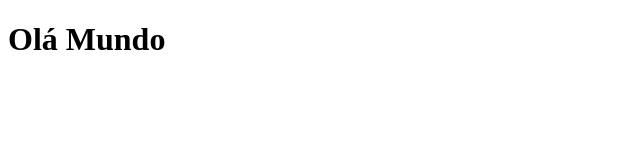
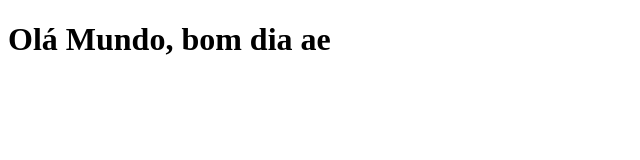
Before and after one commit to rodrigo-bispo/Cypress, a plain HTML site: page index.html in a window 1280 px wide. Shown: the whole page, without its empty margins (0-640 px from the left). Drawn offline with Linux system fonts and the light colour scheme.

Commit message:
Update index.html

```diff
--- a/index.html
+++ b/index.html
@@ -8,7 +8,7 @@
 </head>
 <body>
 
-    <h1>Olá Mundo</h1>
+    <h1>Olá Mundo, bom dia ae</h1>
 
 </body>
 </html>
```
